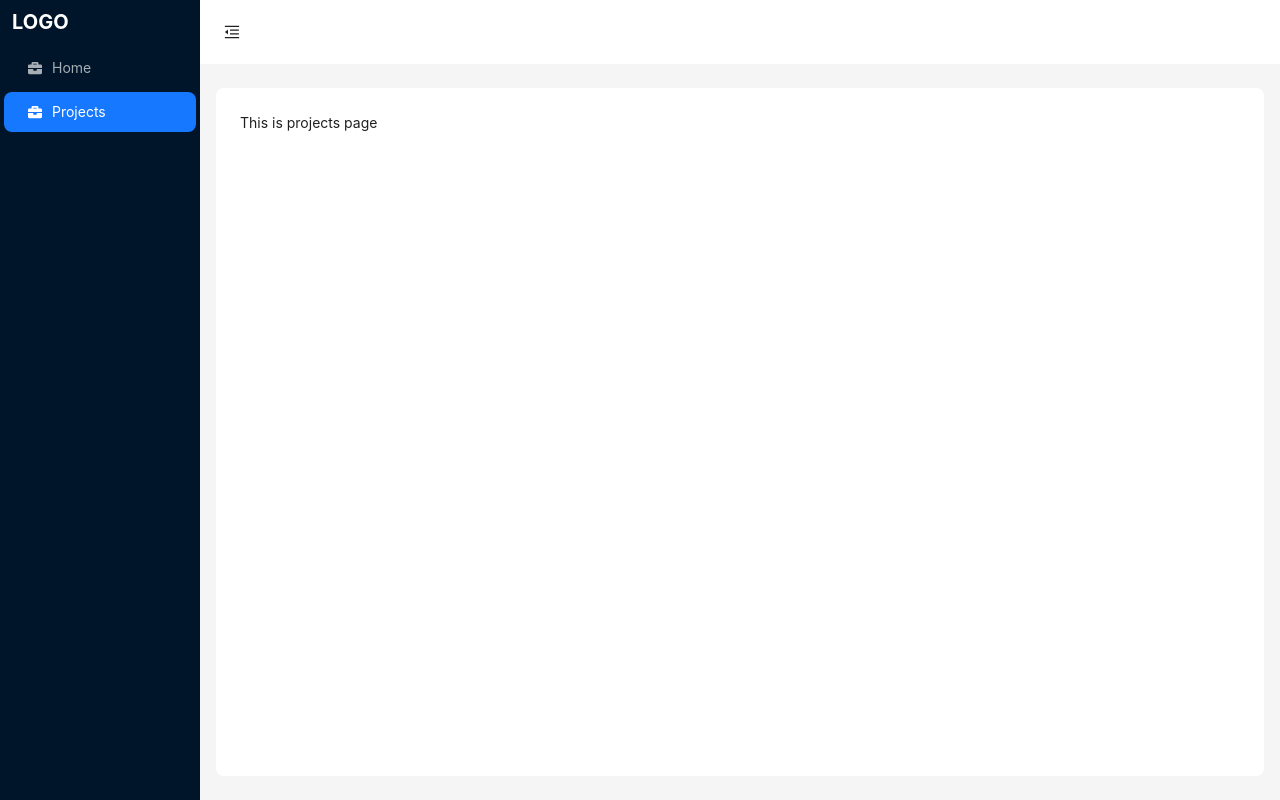
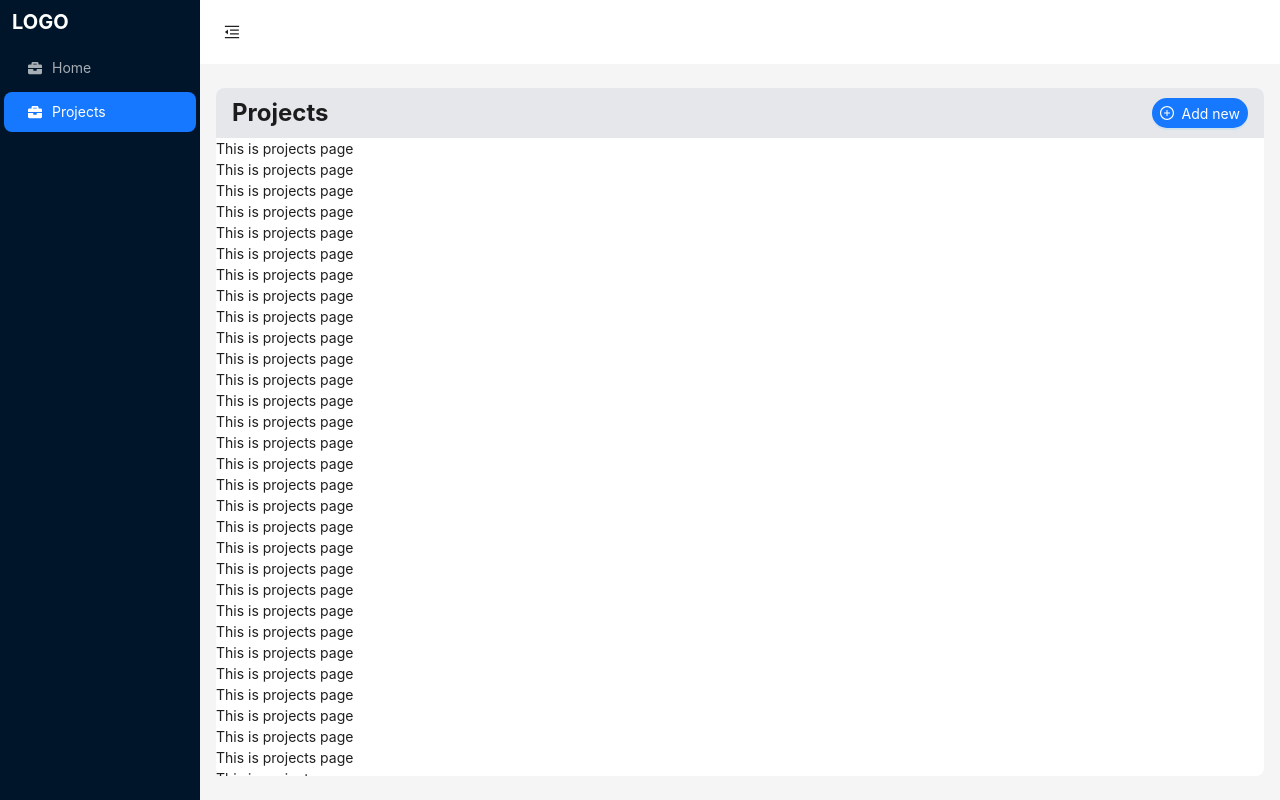
Before and after one commit to RakibulIslamm/Project-Management-Application, a Next.js app: page /dashboard/projects in a window 1280 px wide. Built offline with nearby package versions, Linux system fonts and the light colour scheme.

Commit message:
Project header <Done>

```diff
--- a/src/app/dashboard/layout.tsx
+++ b/src/app/dashboard/layout.tsx
@@ -21,7 +21,7 @@ const DashboardLayout = ({ children }: { children: ReactNode }) => {
   const path = usePathname();
 
   return (
-    <Layout className="w-full min-h-screen">
+    <Layout className="w-full h-screen">
       <Sider trigger={null} collapsible collapsed={collapsed}>
         <div className="px-3 my-2 text-white text-xl font-bold">
           <h2>LOGO</h2>
@@ -68,7 +68,7 @@ const DashboardLayout = ({ children }: { children: ReactNode }) => {
         <Content
           style={{
             margin: "24px 16px",
-            padding: 24,
+            padding: 0,
             minHeight: 280,
             background: colorBgContainer,
             borderRadius: borderRadiusLG,
--- /dev/null
+++ b/src/app/dashboard/projects/Partial/ProjectsHeader.tsx
@@ -0,0 +1,22 @@
+import { Button } from "antd";
+import React from "react";
+import { PlusCircleOutlined } from "@ant-design/icons";
+
+const ProjectsHeader = () => {
+  return (
+    <div className="w-full h-[50px] px-4 bg-gray-200 flex items-center justify-between rounded-t-lg">
+      <h2 className="text-2xl font-bold">Projects</h2>
+      <Button
+        type="primary"
+        shape="round"
+        icon={<PlusCircleOutlined />}
+        size={"small"}
+        className="h-[30px]"
+      >
+        Add new
+      </Button>
+    </div>
+  );
+};
+
+export default ProjectsHeader;
--- a/src/app/dashboard/projects/page.tsx
+++ b/src/app/dashboard/projects/page.tsx
@@ -1,9 +1,71 @@
 import React from "react";
+import ProjectsHeader from "./Partial/ProjectsHeader";
 
 const page = () => {
+  // h-[(100%_-_50px)]
   return (
-    <div>
-      <p>This is projects page</p>
+    <div className="h-full">
+      <ProjectsHeader />
+      <div className="w-full h-[calc(100%_-_50px)] overflow-y-auto">
+        <p>This is projects page</p>
+        <p>This is projects page</p>
+        <p>This is projects page</p>
+        <p>This is projects page</p>
+        <p>This is projects page</p>
+        <p>This is projects page</p>
+        <p>This is projects page</p>
+        <p>This is projects page</p>
+        <p>This is projects page</p>
+        <p>This is projects page</p>
+        <p>This is projects page</p>
+        <p>This is projects page</p>
+        <p>This is projects page</p>
+        <p>This is projects page</p>
+        <p>This is projects page</p>
+        <p>This is projects page</p>
+        <p>This is projects page</p>
+        <p>This is projects page</p>
+        <p>This is projects page</p>
+        <p>This is projects page</p>
+        <p>This is projects page</p>
+        <p>This is projects page</p>
+        <p>This is projects page</p>
+        <p>This is projects page</p>
+        <p>This is projects page</p>
+        <p>This is projects page</p>
+        <p>This is projects page</p>
+        <p>This is projects page</p>
+        <p>This is projects page</p>
+        <p>This is projects page</p>
+        <p>This is projects page</p>
+        <p>This is projects page</p>
+        <p>This is projects page</p>
+        <p>This is projects page</p>
+        <p>This is projects page</p>
+        <p>This is projects page</p>
+        <p>This is projects page</p>
+        <p>This is projects page</p>
+        <p>This is projects page</p>
+        <p>This is projects page</p>
+        <p>This is projects page</p>
+        <p>This is projects page</p>
+        <p>This is projects page</p>
+        <p>This is projects page</p>
+        <p>This is projects page</p>
+        <p>This is projects page</p>
+        <p>This is projects page</p>
+        <p>This is projects page</p>
+        <p>This is projects page</p>
+        <p>This is projects page</p>
+        <p>This is projects page</p>
+        <p>This is projects page</p>
+        <p>This is projects page</p>
+        <p>This is projects page</p>
+        <p>This is projects page</p>
+        <p>This is projects page</p>
+        <p>This is projects page</p>
+        <p>This is projects page</p>
+      </div>
     </div>
   );
 };
```
Also changed, not shown: src/app/dashboard/projects/Partial/ProjectCard.tsx (added).
